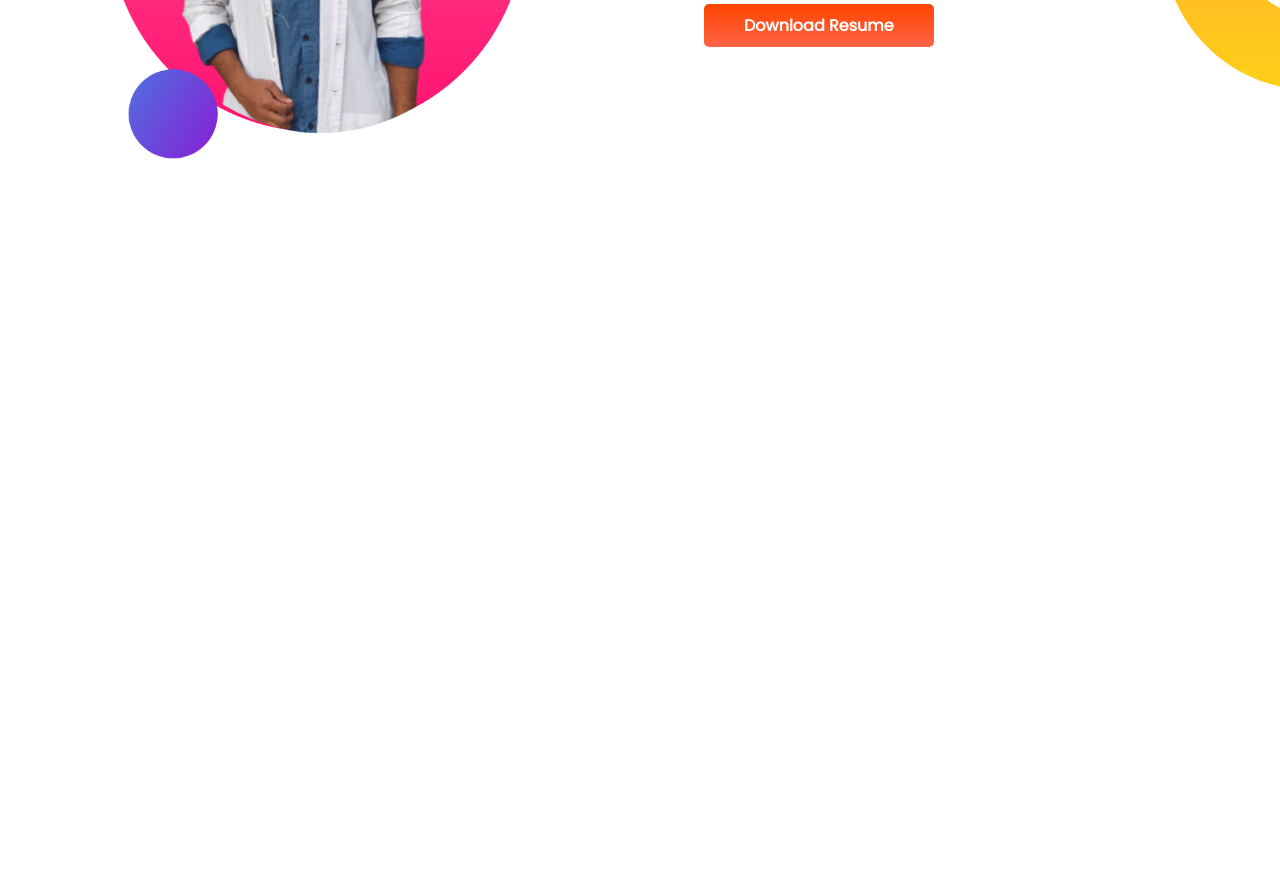
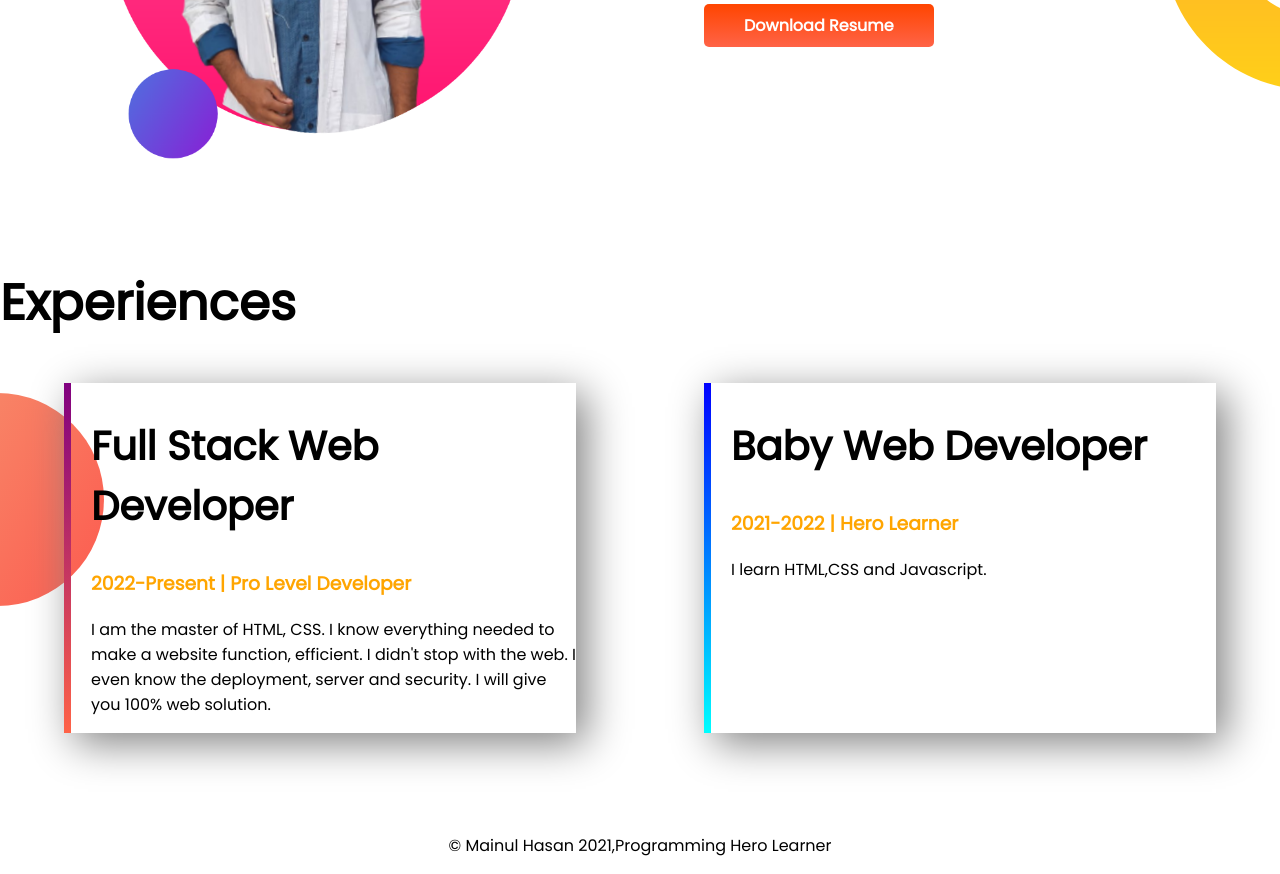
Before and after one commit to Mainul-Hasan07/developer-portfolio, a plain HTML site: page index.html in a window 1280 px wide. Shown: the part 848-1722 px from the top of the page. Before the commit the page ends 1114 px from the top, so only its background shows below. Drawn offline with Linux system fonts and the light colour scheme.

Commit message:
fotter Experience add

```diff
--- a/index.html
+++ b/index.html
@@ -11,7 +11,7 @@
     <link rel="stylesheet" href="style.css">
 </head>
 <body>
-   <section class="top-banner">
+   <section class="top-banner flexible-container">
         <div class="half-width">
             <h1>Welcome To</h1>
             <h1> <span class="orange-color">Mainul Hasan</span> World!</h1>
@@ -23,7 +23,7 @@
             <img src="My-image/mainul pic.png" alt="">
         </div>
    </section>
-   <section class="dream-big">
+   <section class="dream-big flexible-container">
        <div class="half-width">
            <img src="My-image/my-bg2.png" alt="">
        </div>
@@ -35,6 +35,28 @@
        </div>
 
    </section>
+   <section class="experience-area">
+       <h1>Experiences</h1>
+      <div class="flexible-container">
+            <div id="full-stack-experience" class="experience-item">
+                <h2>Full Stack Web Developer
+                </h2>
+                <h3 class="orange-color">2022-Present | Pro Level Developer</h3>
+                <p>I am the master of HTML, CSS. I know everything needed to make a website function, efficient. I didn't stop with the web. I even know the deployment, server and security. I will give you 100% web solution.</p>
+            </div>
+            <div id="web-dev-experience" class="experience-item">
+                <h2>Baby Web Developer</h2>
+                <h3 class="orange-color">2021-2022 | Hero Learner</h3>
+                <p>I learn HTML,CSS and Javascript.</p>
+            </div>
+      </div>
+
+   </section>
+   <footer>
+       <p>© Mainul Hasan 2021,Programming Hero Learner</p>
+   </footer>
+
+
 
 </body>
 </html>
--- a/style.css
+++ b/style.css
@@ -5,10 +5,13 @@ body{
 h1{
     font-size: 50px;
 }
+h2{
+    font-size: 40px;
+}
 .orange-color{
     color: orange;
 }
-section{
+.flexible-container{
     display: flex;
     margin-bottom: 100px;
 }
@@ -37,3 +40,28 @@ section{
     background-repeat: no-repeat;
     background-position: right;
 }
+.experience-area{
+    background-image: url(images/exp-bg.png);
+    background-repeat: no-repeat;
+    background-position: left;
+}
+.experience-item{
+    width: 40%;
+    box-shadow: 10px 10px 40px grey;
+    margin-left: 5%;
+    margin-right: 5%;
+    padding-left: 20px;
+}
+#web-dev-experience{
+    border-left: 7px solid;
+    border-image: linear-gradient(blue,cyan);
+    border-image-slice: 1;
+}
+#full-stack-experience{
+    border-left: 7px solid;
+    border-image: linear-gradient(purple,tomato);
+    border-image-slice: 1;
+}
+footer p{
+    text-align: center;
+}
```
Also changed, not shown: My-image/Photo from Mainul Hasan.jpg (deleted), My-image/Photo_from_Mainul_Hasan-removebg-preview (1).png (deleted), My-image/Photo_from_Mainul_Hasan-removebg-preview (2).png (deleted), My-image/Photo_from_Mainul_Hasan-removebg-preview.png (deleted), images/jhankar.png (deleted), images/jhankar2.png (deleted).
